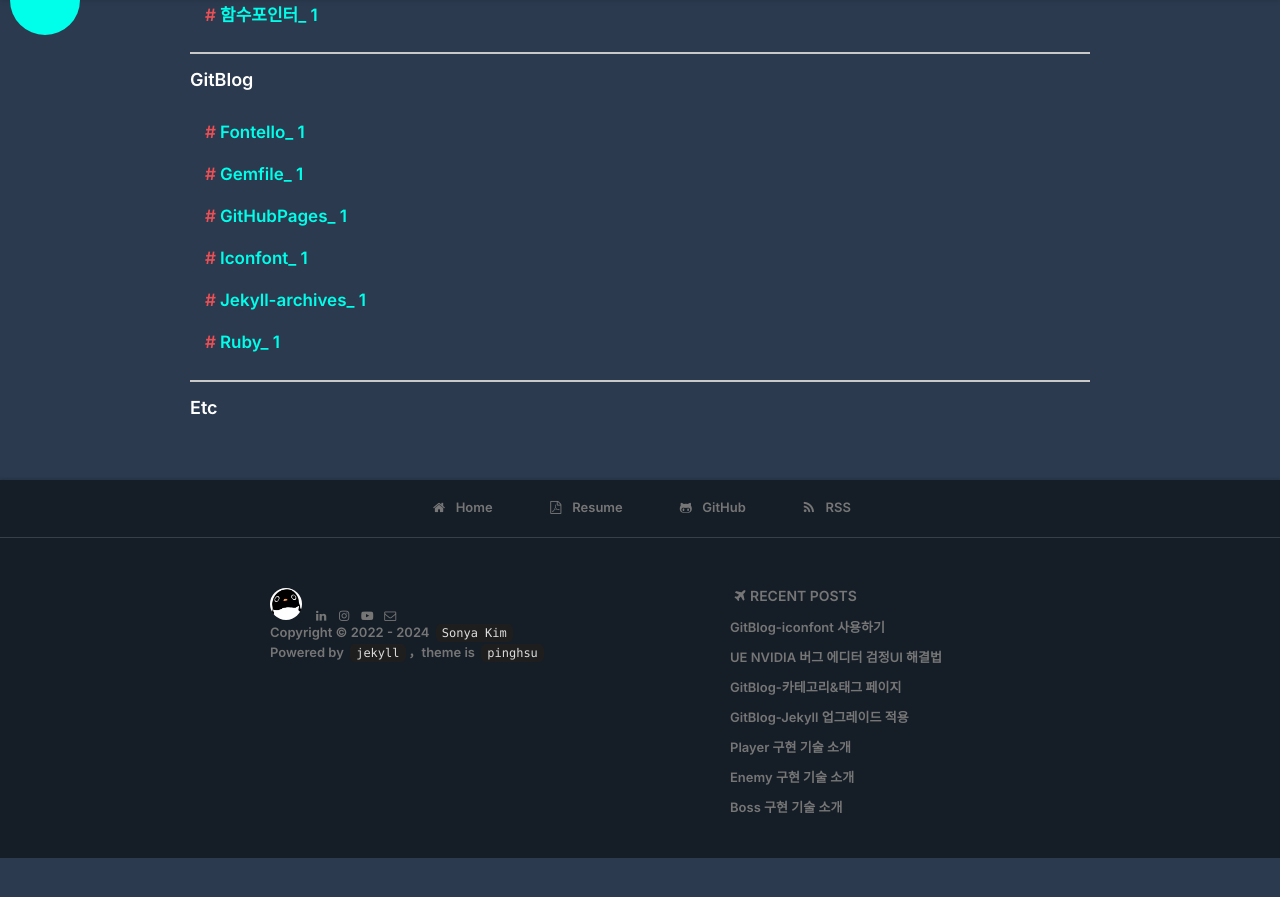
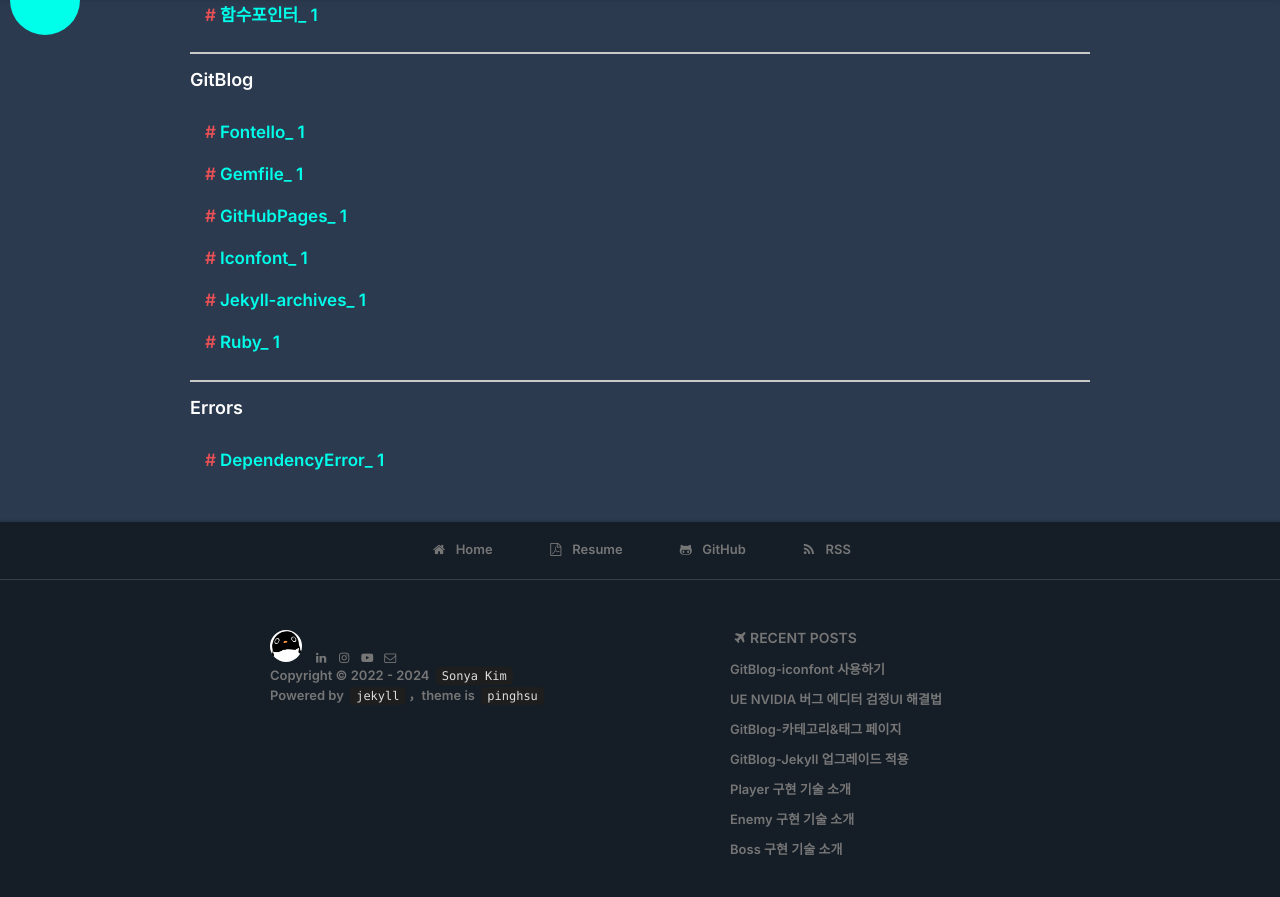
Before and after one commit to ssonsonya/ssonsonya.github.io, a Jekyll site: the page built from tags.html, in a window 1280 px wide and 900 px high, scrolled down 6204 px. Shown: the top 897 px of the window. Built offline with Jekyll 4.4.1, drawn with Linux system fonts in a browser that asks for light colours; nearby versions of some CDN libraries; some web fonts are replaced; comment, search, counter and statistics services are not loaded; before the commit the page ends 7062 px from its top, so only the background shows below that.

Commit message:
[ Archive ] Set Error tag list

```diff
--- a/_posts/2024-01-14-Gitblog-HowToGem.md
+++ b/_posts/2024-01-14-Gitblog-HowToGem.md
@@ -6,6 +6,7 @@ category: gitblog
 tag:
 - 5|Ruby
 - 5|Gemfile
+- 9|DependencyError
 thumbnail: /style/image/thumbnails/jekyll.png
 icon: web
 ---
--- a/tags.html
+++ b/tags.html
@@ -7,7 +7,7 @@ layout: default
     3 : WinAPI
     4 : C/C++
     5 : GitBlog
-    9 : Etc
+    9 : Errors
 -->
 
 {% assign sortedtags = site.tags | sort %}
@@ -153,8 +153,8 @@ layout: default
     {% endif %}
     {% endfor %}
     <hr>
-    <!-- Etc -->
-    <p><span style="color: #fff; font-size: 1.5em;">Etc</span></p>
+    <!-- Errors -->
+    <p><span style="color: #fff; font-size: 1.5em;">Errors</span></p>
     {% for tag in sortedtags %}
     {% assign i = tag[1].size %}
     {% assign curTag = tag[0] | split: "|" %}
```
